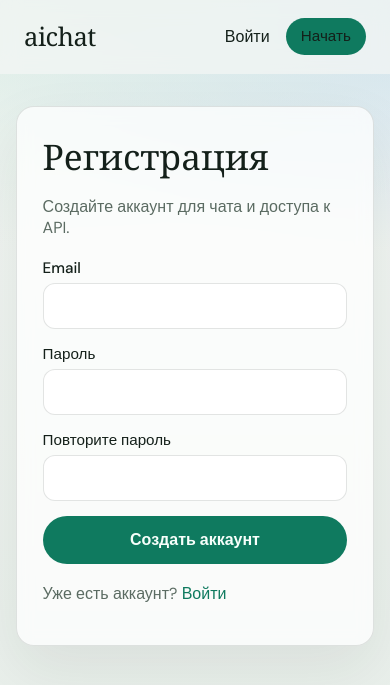
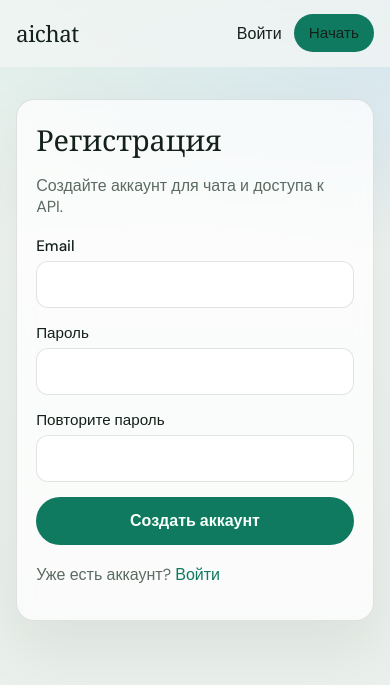
Before and after one commit to ladyka/aichat, a FastAPI app: page /register in a window 390 px wide. Shown: the top 685 px of the page. Run offline with FastAPI, Linux system fonts and the light colour scheme; some web fonts are replaced.

Commit message:
Make chat and landing pages responsive on narrow mobile screens

```diff
--- a/static/css/style.css
+++ b/static/css/style.css
@@ -296,6 +296,7 @@ textarea { resize: vertical; min-height: 64px; }
 .chat-main { padding: 0; }
 .chat-spa {
   height: calc(100vh - 72px);
+  height: calc(100dvh - 72px);
   max-width: none;
   margin: 0;
   padding: 0;
@@ -422,3 +423,52 @@ textarea { resize: vertical; min-height: 64px; }
   }
   .side-link { grid-column: 1 / -1; }
 }
+
+@media (max-width: 768px) {
+  /* Mobile: chat is a full-screen app, hide the global header */
+  .page-chat .site-header { display: none; }
+  .page-chat .chat-spa {
+    height: 100vh;
+    height: 100dvh;
+  }
+}
+
+@media (max-width: 480px) {
+  .site-header {
+    padding: 0.9rem 1rem;
+  }
+  .nav {
+    gap: 0.75rem;
+  }
+  .brand {
+    font-size: 1.4rem;
+  }
+  .hero {
+    padding: 1.25rem 1rem 2.5rem;
+  }
+  .lede {
+    font-size: 1rem;
+  }
+  .auth-panel,
+  .tokens-panel,
+  .narrow-card {
+    padding: 1.2rem;
+  }
+  .auth-panel h1,
+  .tokens-panel h1,
+  .narrow-card h1 {
+    font-size: 1.8rem;
+  }
+  .token-list li {
+    flex-wrap: wrap;
+  }
+  .example pre {
+    padding: 0.85rem;
+  }
+  /* Prevent iOS Safari auto-zoom on focus */
+  input,
+  select,
+  textarea {
+    font-size: 16px;
+  }
+}
```
Also changed, not shown: frontend/src/App.tsx (+20 -5 lines), frontend/src/components/Thread.tsx (+4 -4 lines), frontend/src/index.css (+15 -0 lines).
